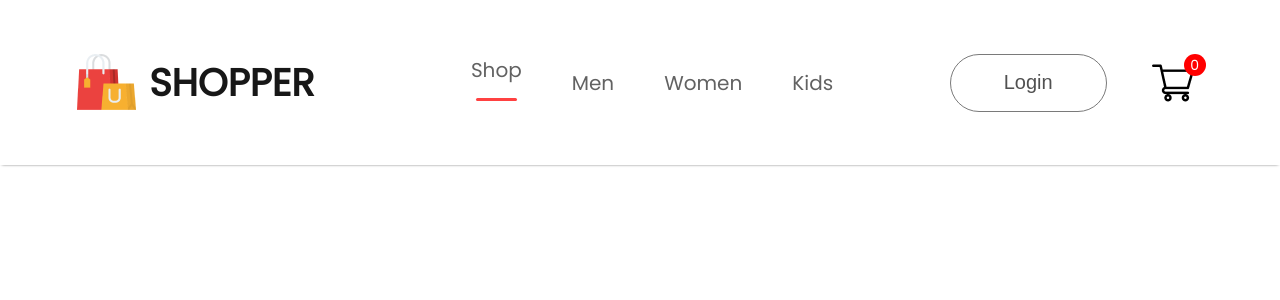
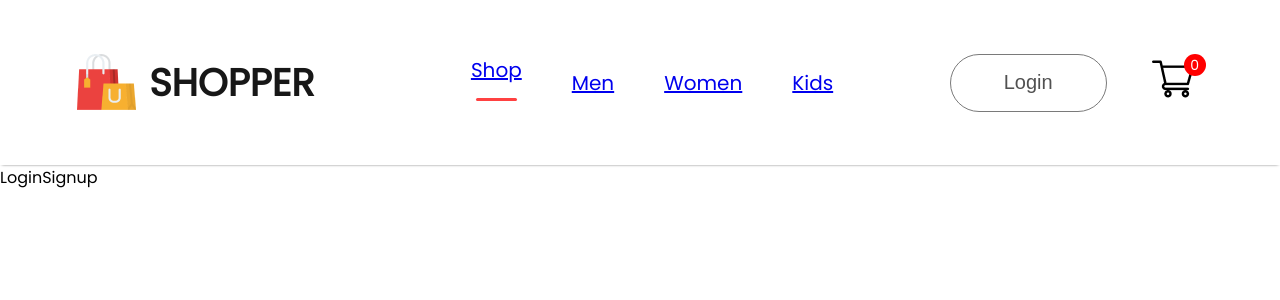
Before and after one commit to Chaitya-007/Ecommmerce_MERN_STACK, a React (Create React App) app: page /login in a window 1280 px wide. Shown: the top 300 px of the page. Built offline with nearby package versions, Linux system fonts and the light colour scheme; a web font is replaced by a local one.

Commit message:
added routes to app.js

```diff
--- a/src/App.js
+++ b/src/App.js
@@ -1,11 +1,29 @@
 import logo from "./logo.svg";
 import "./App.css";
 import Navbar from "./Components/Navbar/Navbar";
+import { BrowserRouter, Routes, Route } from "react-router-dom";
+import Shop from "./Pages/Shop";
+import Product from "./Pages/Product";
+import Cart from "./Pages/Cart";
+import ShopCategory from "./Pages/ShopCategory";
+import LoginSignup from "./Pages/LoginSignup";
 
 function App() {
   return (
     <div>
-      <Navbar />
+      <BrowserRouter>
+        <Navbar />
+        <Routes>
+          <Route path="/" element={<Shop />} />
+          <Route path="/mens" element={<ShopCategory category="men" />} />
+          <Route path="/womens" element={<ShopCategory category="women" />} />
+          <Route path="/kids" element={<ShopCategory category="kid" />} />
+          <Route path="/product" element={<Product />} />
+          <Route path="/:productId" element={<Product />} />
+          <Route path="/cart" element={<Cart />} />
+          <Route path="/login" element={<LoginSignup />} />
+        </Routes>
+      </BrowserRouter>
     </div>
   );
 }
--- a/src/Components/Navbar/Navbar.jsx
+++ b/src/Components/Navbar/Navbar.jsx
@@ -3,6 +3,7 @@
 import logo from "../Assets/logo.png";
 import cart_icon from "../Assets/cart_icon.png";
 import { useState } from "react";
+import { Link } from "react-router-dom";
 
 const Navbar = () => {
   const [menu, setMenu] = useState("shop");
@@ -19,33 +20,41 @@
             setMenu("shop");
           }}
         >
-          Shop{menu === "shop" ? <hr /> : <></>}
+          <Link to="/">Shop</Link>
+          {menu === "shop" ? <hr /> : <></>}
         </li>
         <li
           onClick={() => {
             setMenu("men");
           }}
         >
-          Men{menu === "men" ? <hr /> : <></>}
+          <Link to="/mens">Men</Link>
+          {menu === "men" ? <hr /> : <></>}
         </li>
         <li
           onClick={() => {
             setMenu("women");
           }}
         >
-          Women{menu === "women" ? <hr /> : <></>}
+          <Link to="womens">Women</Link>
+          {menu === "women" ? <hr /> : <></>}
         </li>
         <li
           onClick={() => {
             setMenu("kids");
           }}
         >
-          Kids{menu === "kids" ? <hr /> : <></>}
+          <Link to="/kids">Kids</Link>
+          {menu === "kids" ? <hr /> : <></>}
         </li>
       </ul>
       <div className="nav-login-cart">
-        <button>Login</button>
-        <img src={cart_icon} alt="" />
+        <Link to="/login">
+          <button>Login</button>
+        </Link>
+        <Link to="/cart">
+          <img src={cart_icon} alt="" />
+        </Link>
         <div className="nav-cart-count">0</div>
       </div>
     </div>
--- /dev/null
+++ b/src/Pages/Cart.jsx
@@ -0,0 +1,7 @@
+import React from "react";
+
+const Cart = () => {
+  return <div>Cart</div>;
+};
+
+export default Cart;
--- /dev/null
+++ b/src/Pages/LoginSignup.jsx
@@ -0,0 +1,7 @@
+import React from "react";
+
+const LoginSignup = () => {
+  return <div>LoginSignup</div>;
+};
+
+export default LoginSignup;
--- /dev/null
+++ b/src/Pages/Product.jsx
@@ -0,0 +1,7 @@
+import React from "react";
+
+const Product = () => {
+  return <div>Product</div>;
+};
+
+export default Product;
--- /dev/null
+++ b/src/Pages/Shop.jsx
@@ -0,0 +1,7 @@
+import React from "react";
+
+const Shop = () => {
+  return <div>Shop</div>;
+};
+
+export default Shop;
--- /dev/null
+++ b/src/Pages/ShopCategory.jsx
@@ -0,0 +1,7 @@
+import React from "react";
+
+const ShopCategory = () => {
+  return <div>ShopCategory</div>;
+};
+
+export default ShopCategory;
```
